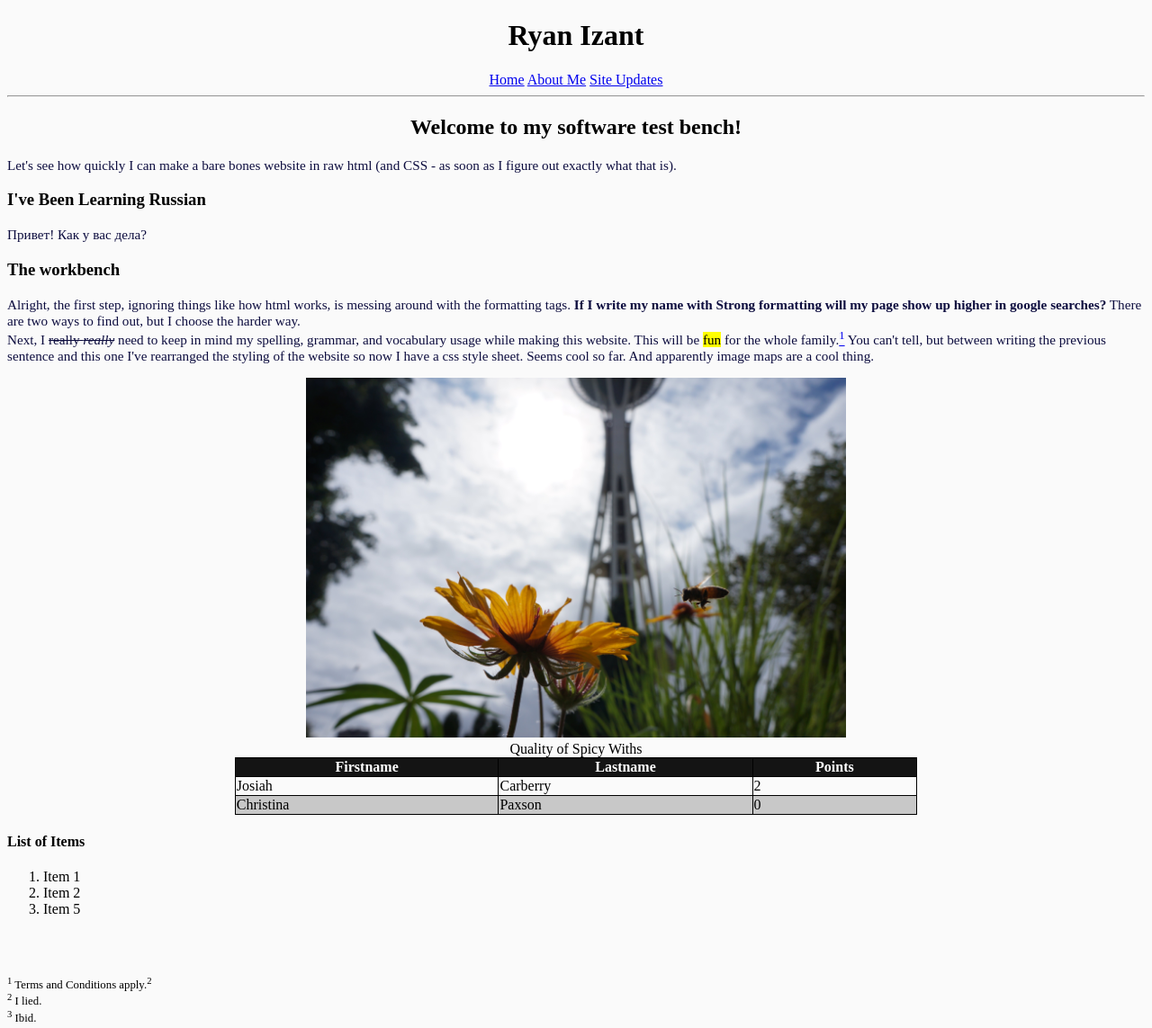
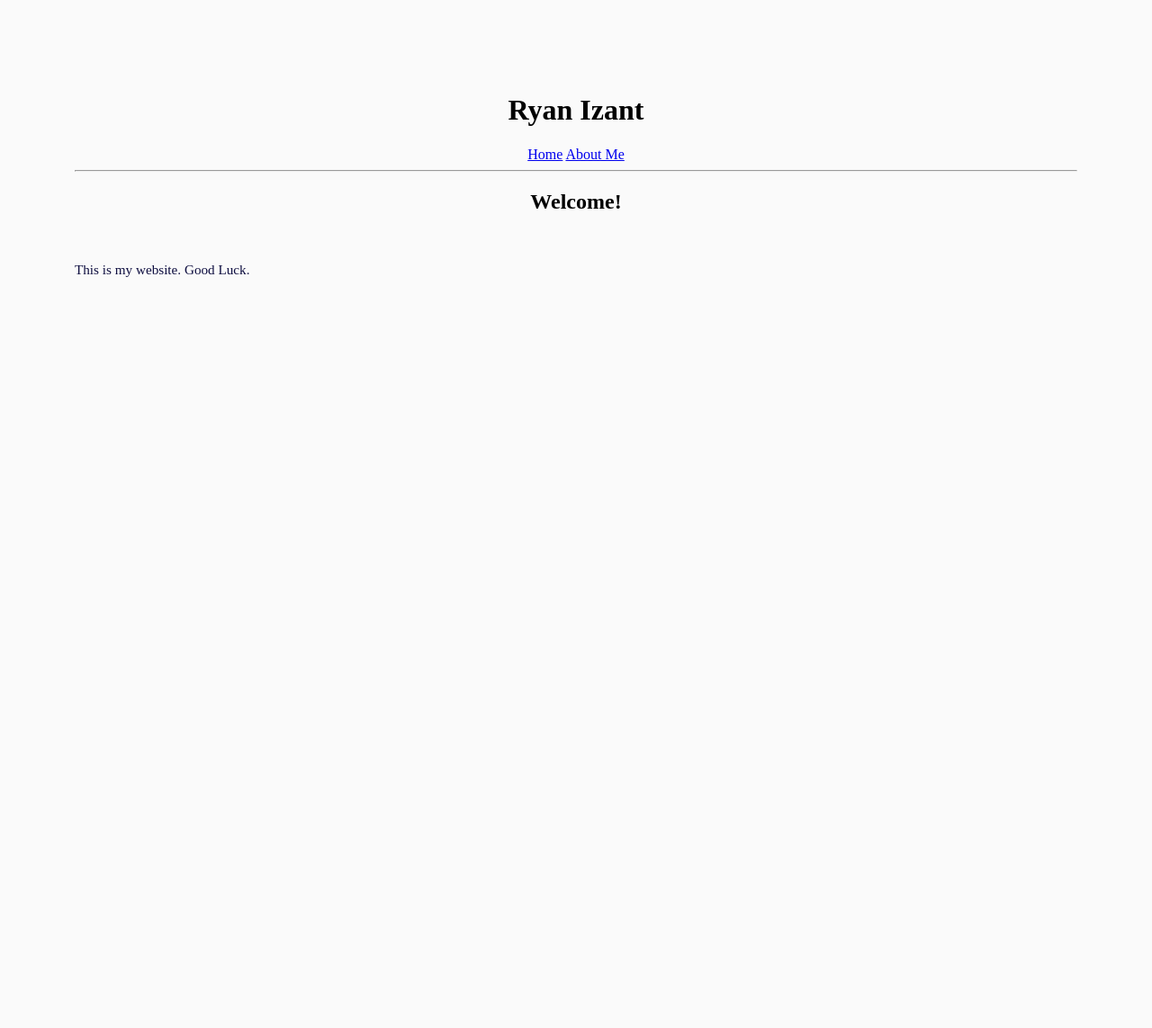
Before and after one commit to rizant00/rizant00.github.io, a plain HTML site: page index.html in a window 1280 px wide. Shown: the whole page at 90% size. After the commit the page ends 800 px from the top, so only its background shows below. Drawn offline with Linux system fonts and the light colour scheme.

Commit message:
Hid some dev pagess

```diff
--- a/index.html
+++ b/index.html
@@ -6,7 +6,6 @@
 		<h1> Ryan Izant </h1>
 		<a href="index.html">Home</a>
 		<a href="about-me.html"> About Me</a>
-		<a href="site-updates.html">Site Updates</a>
 	</center>
 	<link rel="stylesheet" href="styles.css">
 	<Title>Ryan Izant-Home</Title>
@@ -17,68 +16,8 @@
 
 <!--Experimentation -->
 <body>
-	<h2 style="text-align:center"> Welcome to my software test bench!</h2>
-		<p >
-			Let's see how quickly I can make a bare bones website in raw html (and CSS - as soon as I figure out exactly what that is).
-		</P>
-	<h3 id="Learning Russian"> I've Been Learning Russian </h3>
-		<p title="Some Russian" lang="ru-RU">
-		Привет! Как у вас дела?
-		</p>
-	<h3 id="Workbench"> The workbench </h3>
-
-	<p>
-		Alright, the first step, ignoring things like how html works, is messing around with the formatting tags. <strong> If I write my name with Strong formatting will my page show up higher in google searches?</strong> There are two ways to find out, but I choose the harder way.
-		<br>
-		Next, I <del>really <i>really</i></del> need to keep in mind my spelling, grammar, and vocabulary usage while making this website. This will be <mark> fun</mark> for the whole family.<a href="#footnotes"><sup>1</sup></a> You can't tell, but between writing the previous sentence and this one I've rearranged the styling of the website so now I have a css style sheet. Seems cool so far. And apparently image maps are a cool thing.
-	</p>
-
-	<center>
-
-	<img title="A photo I took near the Seattle Space Needle" src="SpaceNeedle.JPG" width="600" height ="400" alt="Space Needle" usemap="#NeedleMap">
-
-	<map name="#NeedleMap">
-		<area shape="circle" coords="440,240,20" alt="Bee" href="https://www.youtube.com/watch?v=Xs-tl6GBOBo" target="_blank">
-		<area shape="rect" coords="300,0,390,360" alt="Space Needle" href="http://wikipedia.org/wiki/Seattle" target="_blank">
-	</map>
-
-	<table id="t01">
-	<caption> Quality of Spicy Withs</caption>
-	  <tr>
-	    <th>Firstname</th>
-	    <th>Lastname</th>
-	    <th>Points</th>
-	  </tr>
-	  <tr>
-	    <td>Josiah</td>
-	    <td>Carberry</td>
-	    <td>2</td>
-	  </tr>
-	  <tr>
-	  	<td>Christina</td>
-	  	<td>Paxson</td>
-	  	<td>0</td>
-	  </tr>
-	</table>
-
-	</center>
-
-	<h4> List of Items </h4>
-	<ol>
-		<li> Item 1</li>
-		<li> Item 2</li>
-		<li> Item 5</li>
-	</ol>
-
-
-
-	<br/><br/>
-	<p id="footnotes" class="footnote">
-		<sup>1</sup> Terms and Conditions apply.<sup>2</sup>
-		<br/>
-		<sup>2</sup> I lied.
-		<br/>
-		<sup>3</sup> Ibid.
-	</p>
+	<h2 style="text-align:center"> Welcome!</h2>
+	<br/>
+	<p> This is my website. Good Luck.</p>
 </body>
 </html>
--- a/styles.css
+++ b/styles.css
@@ -1,5 +1,6 @@
 body {
     background-color: rgb(250,250,250);
+    padding: 75px;
 }
 
 h1 {
```
Also changed, not shown: about-me.html (+0 -1 lines), site-updates.html (+0 -1 lines), workbench.html (added, +83 -0 lines).
